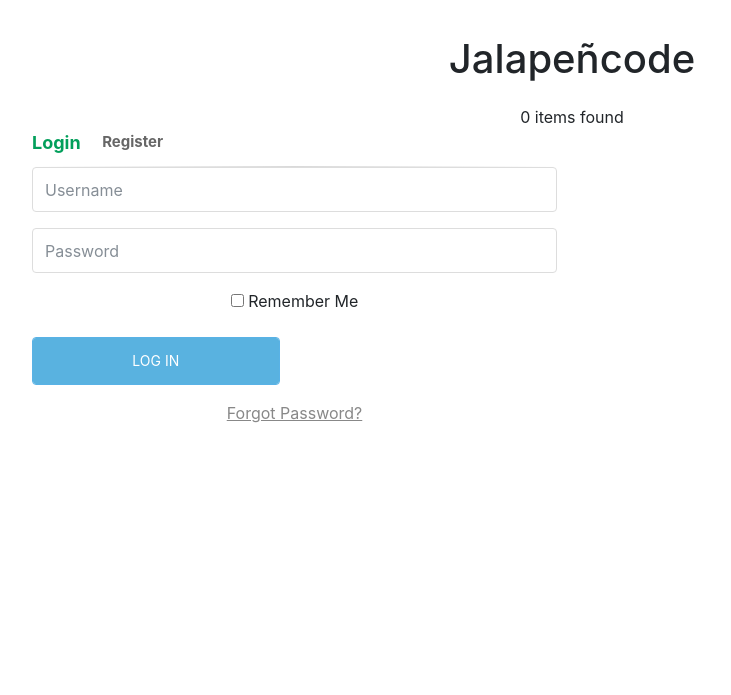
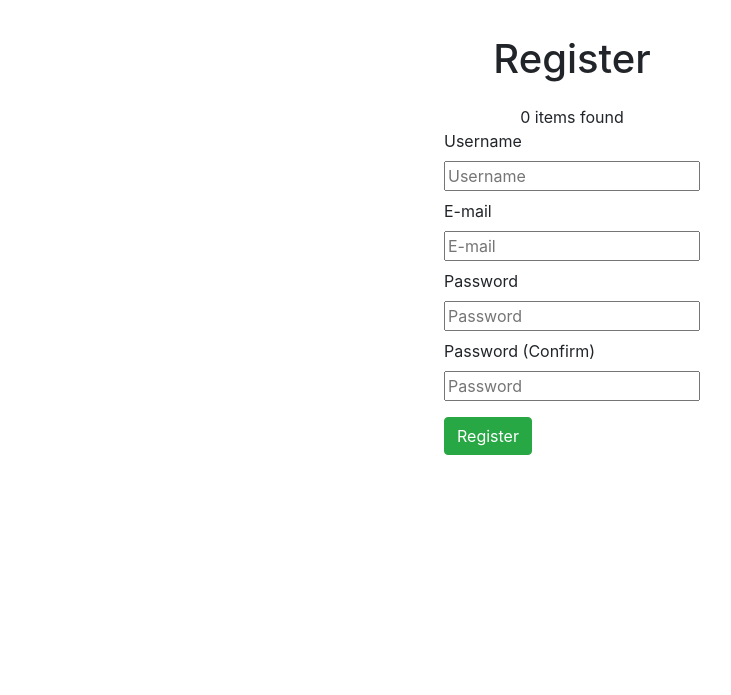
Before and after one commit to mhy001/jalapencode, a PHP site: template public/view/loginSignup.phtml in a window 1280 px wide. Shown: the part 59-754 px from the top of the page, without its empty margins (68-799 px from the left). Run offline with PHP 8.4, Linux system fonts and the light colour scheme; the template is opened without the code that fills it, so the values that code supplies are empty; some libraries are stand-ins or nearby versions.

Commit message:
Updated login page

```diff
--- a/public/view/loginSignup.phtml
+++ b/public/view/loginSignup.phtml
@@ -6,7 +6,7 @@
 
   <div class="container main-container">
     <div class="starter-template">
-      <h1>Jalapeñcode</h1>
+      <h1>Register</h1>
     </div>
 
     <div class="message text-center">
@@ -14,80 +14,52 @@
     </div>
     <div class='loader'>Loading...</div>
 
-    <div class="container">
-        	<div class="row">
-    			<div class="col-md-6 col-md-offset-8">
-    				<div class="panel panel-login">
-    					<div class="panel-heading">
-    						<div class="row">
-    							<div class="col-xs-6 col-sm-1">
-    								<a href="#" class="active" id="login-form-link">Login</a>
+    <form class="form-horizontal" action='' method="POST">
+      <div class="d-flex flex-column">
+        <div class="mx-auto">
+        <div id="legend">
         </div>
-    							<div class="col-xs-6 col-sm-3">
-    								<a href="#" id="register-form-link">Register</a>
+        <div class="control-group">
+          <!-- Username -->
+          <label class="control-label"  for="username">Username</label>
+          <div class="controls">
+            <input type="text" id="username" name="username" placeholder="Username" class="input-xlarge" required>
           </div>
         </div>
-    						<hr>
-    					</div>
-    					<div class="panel-body">
-    						<div class="row">
-    							<div class="col-lg-12">
-    								<form id="login-form" action="" method="post" role="form" style="display: block;">
-    									<div class="form-group">
-    										<input type="text" name="username" id="username" tabindex="1" class="form-control" placeholder="Username" value="">
-    									</div>
-    									<div class="form-group">
-    										<input type="password" name="password" id="password" tabindex="2" class="form-control" placeholder="Password">
-    									</div>
-    									<div class="form-group text-center">
-    										<input type="checkbox" tabindex="3" class="" name="remember" id="remember">
-    										<label for="remember"> Remember Me</label>
-    									</div>
-    									<div class="form-group">
-    										<div class="row">
-    											<div class="col-sm-6 col-sm-offset-3">
-    												<input type="submit" name="login-submit" id="login-submit" tabindex="4" class="form-control btn btn-login" value="Log In">
+
+        <div class="control-group mt-2">
+          <!-- E-mail -->
+          <label class="control-label" for="email">E-mail</label>
+          <div class="controls">
+            <input type="text" id="email" name="email" placeholder="E-mail" class="input-xlarge" required>
           </div>
         </div>
+
+        <div class="control-group mt-2">
+          <!-- Password-->
+          <label class="control-label" for="password">Password</label>
+          <div class="controls">
+            <input type="password" id="password" name="password" placeholder="Password" class="input-xlarge">
           </div>
-    									<div class="form-group">
-    										<div class="row">
-    											<div class="col-lg-12">
-    												<div class="text-center">
-    													<a href="" tabindex="5" class="forgot-password">Forgot Password?</a>
+        </div>
+
+        <div class="control-group mt-2">
+          <!-- Password -->
+          <label class="control-label"  for="password_confirm">Password (Confirm)</label>
+          <div class="controls">
+            <input type="password" id="password_confirm" name="password_confirm" placeholder="Password" class="input-xlarge">
+          </div>
+        </div>
+
+        <div class="control-group mt-3">
+          <!-- Button -->
+          <div class="controls">
+            <button class="btn btn-success">Register</button>
           </div>
         </div>
       </div>
     </div>
     </form>
-    								<form id="register-form" action="" method="post" role="form" style="display: none;">
-    									<div class="form-group">
-    										<input type="text" name="username" id="username" tabindex="1" class="form-control" placeholder="Username" value="">
-    									</div>
-    									<div class="form-group">
-    										<input type="email" name="email" id="email" tabindex="1" class="form-control" placeholder="Email Address" value="">
-    									</div>
-    									<div class="form-group">
-    										<input type="password" name="password" id="password" tabindex="2" class="form-control" placeholder="Password">
-    									</div>
-    									<div class="form-group">
-    										<input type="password" name="confirm-password" id="confirm-password" tabindex="2" class="form-control" placeholder="Confirm Password">
-    									</div>
-    									<div class="form-group">
-    										<div class="row">
-    											<div class="col-sm-6 col-sm-offset-3">
-    												<input type="submit" name="register-submit" id="register-submit" tabindex="4" class="form-control btn btn-register" value="Register Now">
-    											</div>
-    										</div>
-    									</div>
-    								</form>
-    							</div>
-    						</div>
-    					</div>
-    				</div>
-    			</div>
-    		</div>
-    	</div>
  </div>
 
 <?php include 'view/_footer.phtml'; ?>
```
Lines whose indentation alone changed are shown as unchanged.
